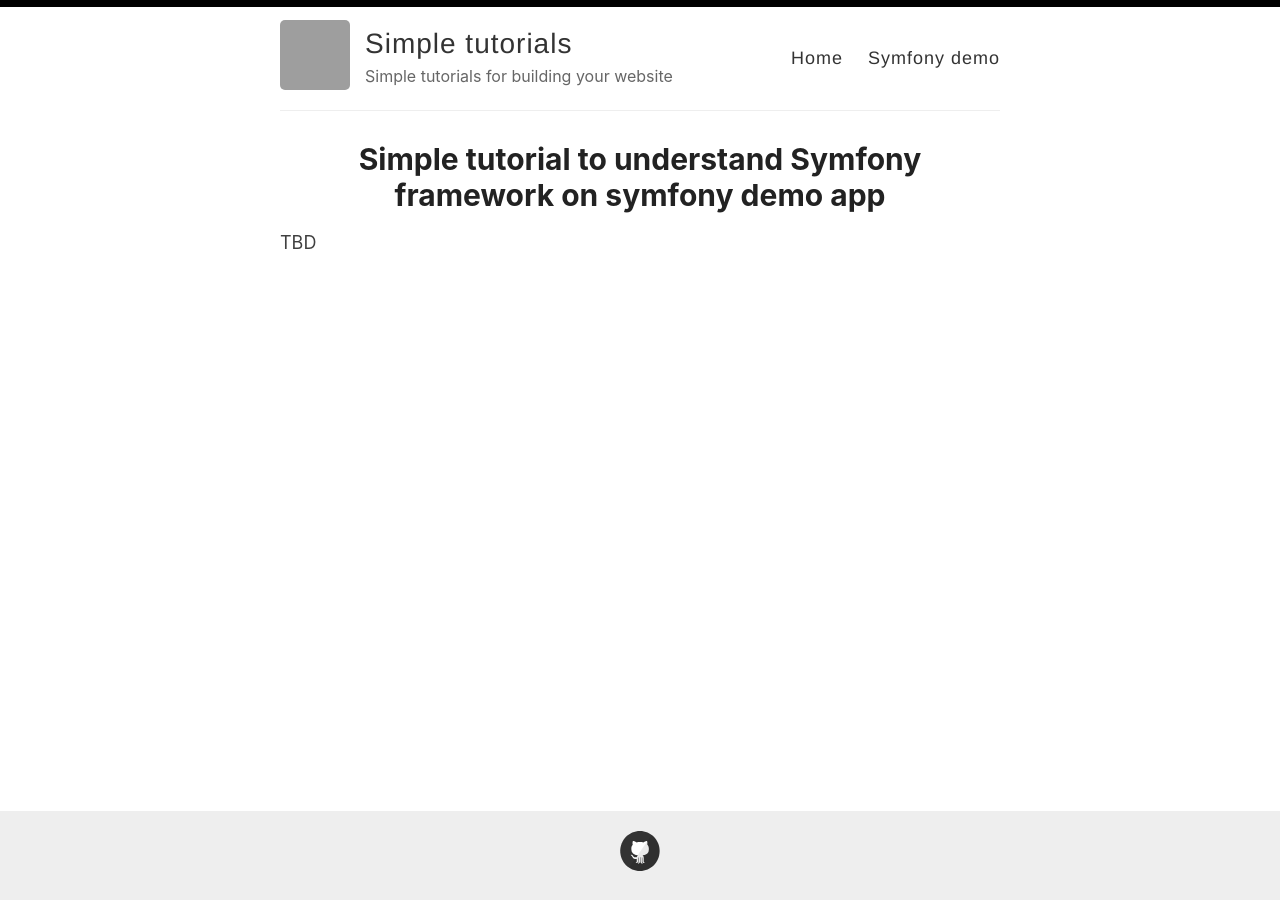
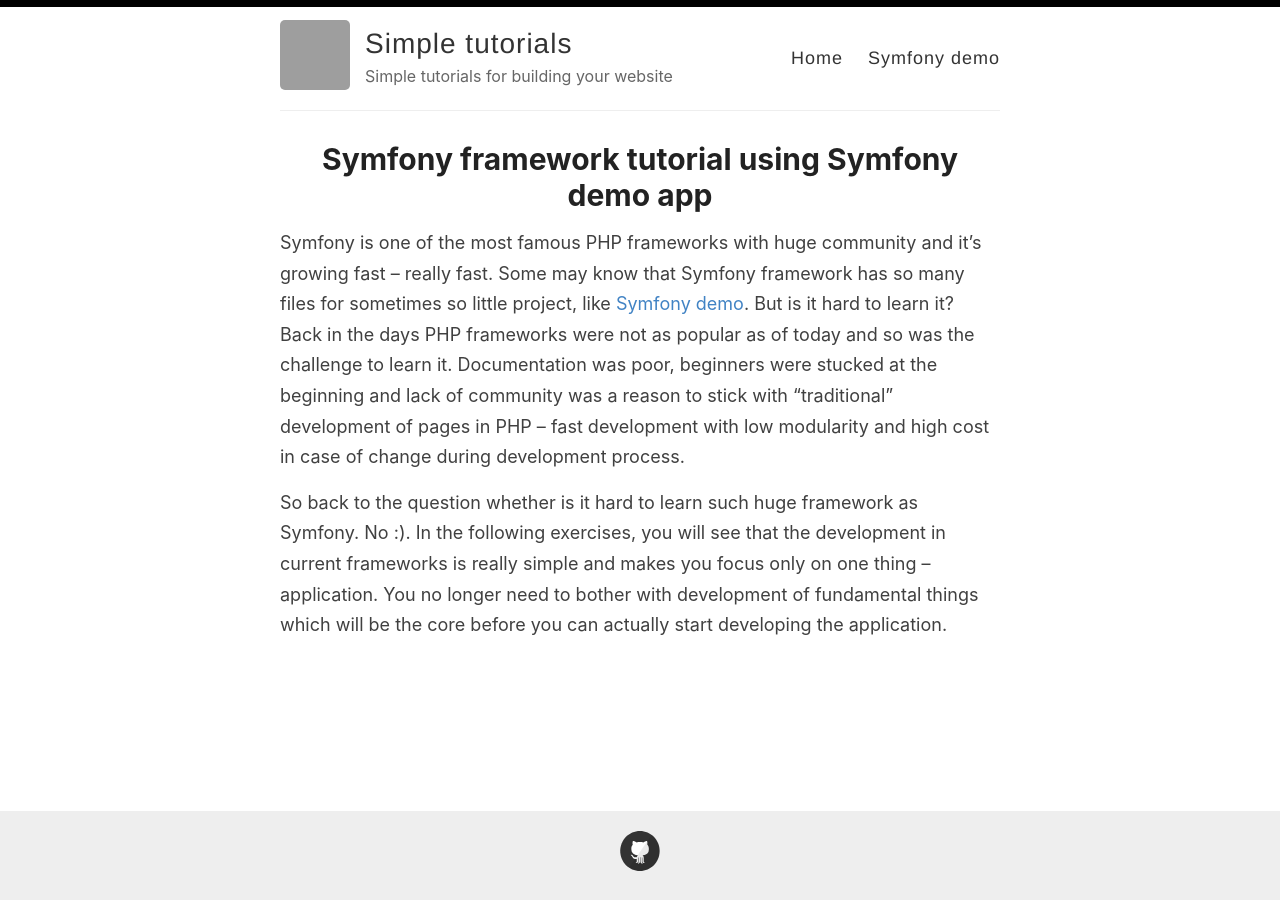
Before and after one commit to Lkopo/lkopo.github.io, a Jekyll site: the page built from _pages/symfony-demo.md, in a window 1280 px wide. Built offline with Jekyll 4.4.1, drawn with Linux system fonts in a browser that asks for light colours; grey boxes are pictures that could not be loaded.

Commit message:
Update symfony-demo.md

```diff
--- a/_pages/symfony-demo.md
+++ b/_pages/symfony-demo.md
@@ -1,7 +1,9 @@
 ---
 layout: page
-title: Simple tutorial to understand Symfony framework on symfony demo app
+title: Symfony framework tutorial using Symfony demo app
 permalink: /tutorial/symfony-demo
 ---
 
-TBD
+Symfony is one of the most famous PHP frameworks with huge community and it's growing fast -- really fast. Some may know that Symfony framework has so many files for sometimes so little project, like [Symfony demo](https://github.com/symfony/demo). But is it hard to learn it? Back in the days PHP frameworks were not as popular as of today and so was the challenge to learn it. Documentation was poor, beginners were stucked at the beginning and lack of community was a reason to stick with "traditional" development of pages in PHP -- fast development with low modularity and high cost in case of change during development process.
+
+So back to the question whether is it hard to learn such huge framework as Symfony. No :). In the following exercises, you will see that the development in current frameworks is really simple and makes you focus only on one thing -- application. You no longer need to bother with development of fundamental things which will be the core before you can actually start developing the application.
```
